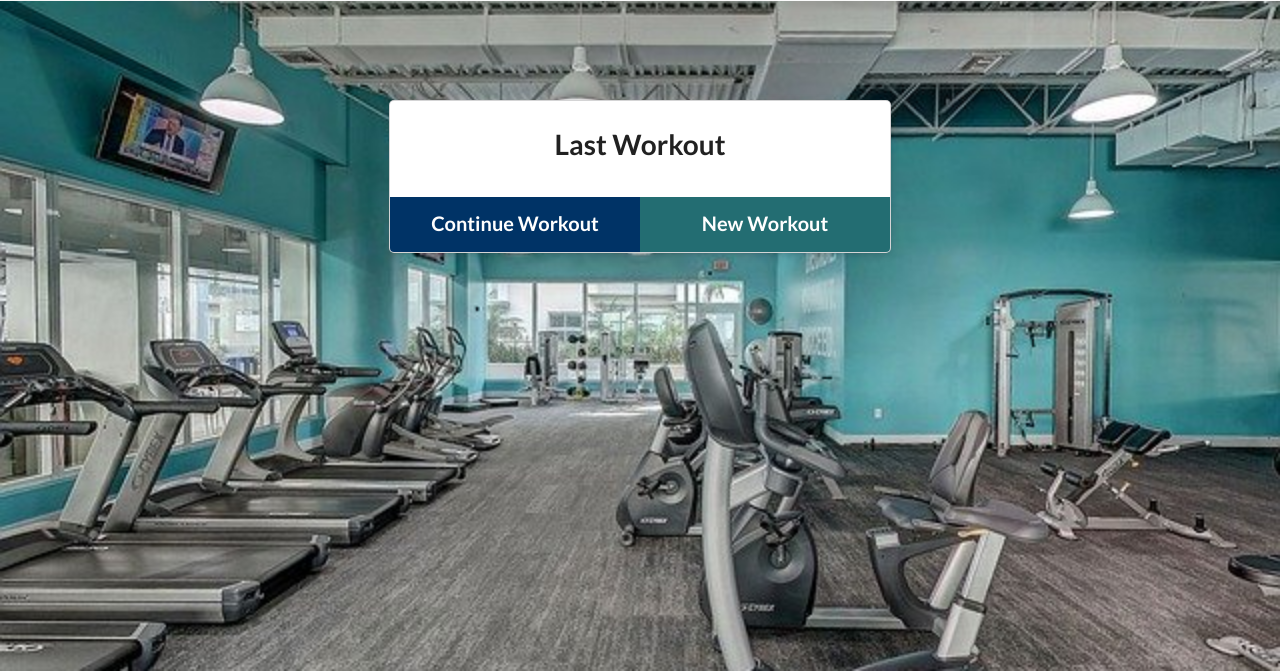
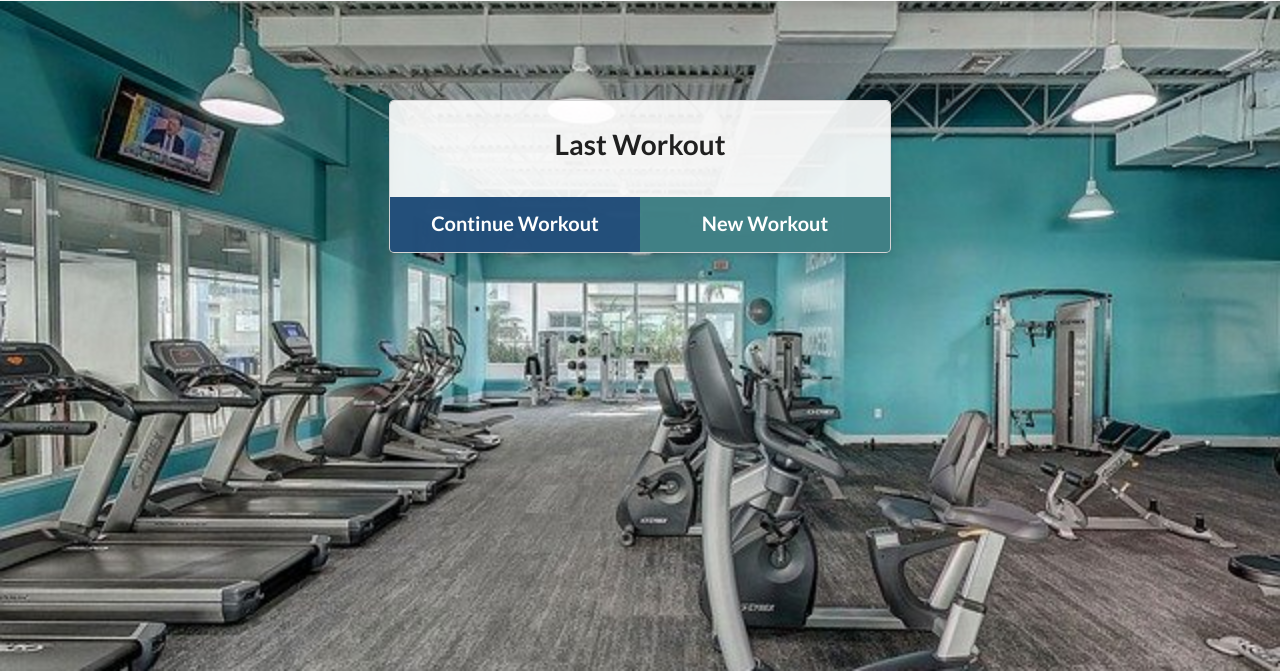
Before and after one commit to alexcoulter/fitness-time, a website: page public/index.html in a window 1280 px wide. Shown: the part 129-800 px from the top of the page. Drawn offline with nearby package versions, Linux system fonts and the light colour scheme; no server answers.

Commit message:
added transparency to exercise card

```diff
--- a/public/index.html
+++ b/public/index.html
@@ -44,9 +44,9 @@
       Workout Added Successfully!
     </div>
   </div>
+  <script src="/index.js"></script>
   <script src="/api.js"></script>
   <script src="/workout.js"></script>
-  <script src="/index.js"></script>
 </body>
 
 </html>
--- a/public/index.js
+++ b/public/index.js
@@ -1,4 +1,5 @@
-init();
+
+  init();
 
 async function init() {
   if (location.search.split("=")[1] === undefined) {
--- a/public/style.css
+++ b/public/style.css
@@ -142,6 +142,10 @@ input {
   max-width: 600px;
 }
 
+.ui.card {
+  background: rgba(255,255,255, 0.9);
+}
+
 .exercise .buttons {
   margin-top: 20px;
   display: flex;
@@ -256,10 +260,10 @@ form > button {
 }
 
 .blue {
-  background-color: #003366 !important;
+  background-color: rgba(0,51,102, .85) !important;
 }
 .positive {
-  background-color: rgb(35, 109, 114) !important;
+  background-color: rgba(35, 109, 114, .85) !important;
 }
 
 .prev-workout p {
--- a/public/workout.js
+++ b/public/workout.js
@@ -1,3 +1,4 @@
+
 async function initWorkout() {
   const lastWorkout = await API.getLastWorkout();
   // console.log("Last workout:", lastWorkout);
--- a/server.js
+++ b/server.js
@@ -1,7 +1,7 @@
 const express = require("express");
 const logger = require("morgan");
 const mongoose = require("mongoose");
-const PORT = process.env.PORT || 3000;
+const PORT = process.env.PORT || 3050;
 const app = express();
 
 app.use(logger("dev"));
```
